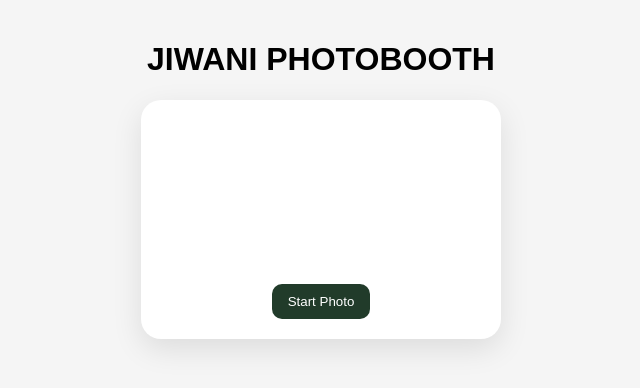
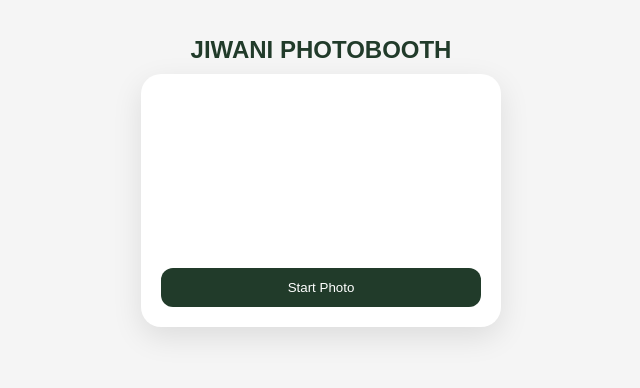
Before and after one commit to filejiwanicoffee/photobooth-app, a React (Vite) app: page / in a window 1280 px wide. Shown: the top 388 px of the page, without its empty margins (319-959 px from the left). Built offline with nearby package versions, Linux system fonts and the light colour scheme; no server answers; a web font is replaced by a local one.

Commit message:
Update styles.css

```diff
--- a/src/styles.css
+++ b/src/styles.css
@@ -9,6 +9,12 @@ body {
   padding-top: 20px;
 }
 
+.title {
+  color: #213B2A;
+  font-size: 24px;
+  margin-bottom: 10px;
+}
+
 .booth {
   background: #FFFFFF;
   padding: 20px;
@@ -18,12 +24,34 @@ body {
   box-shadow: 0 10px 30px rgba(0,0,0,0.1);
 }
 
+.camera-wrapper {
+  position: relative;
+}
+
+.camera {
+  width: 100%;
+  border-radius: 15px;
+}
+
+.countdown {
+  position: absolute;
+  top: 50%;
+  left: 50%;
+  transform: translate(-50%, -50%);
+  background: rgba(0,0,0,0.4);
+  color: white;
+  font-size: 60px;
+  padding: 20px 30px;
+  border-radius: 20px;
+}
+
 .button {
   background: #213B2A;
   color: white;
   border: none;
-  padding: 10px 16px;
+  padding: 12px;
   margin-top: 10px;
-  border-radius: 10px;
+  border-radius: 12px;
+  width: 100%;
   cursor: pointer;
 }
```
